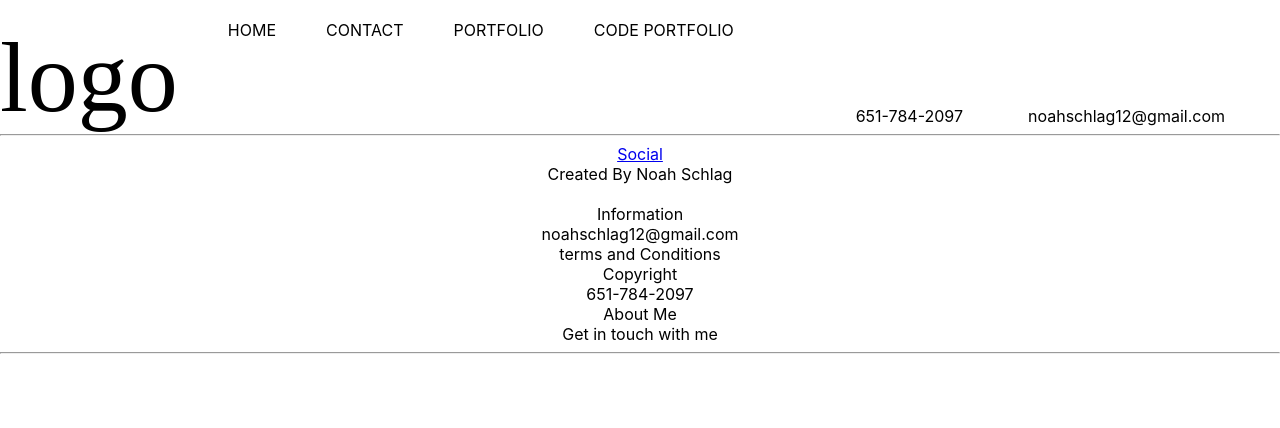
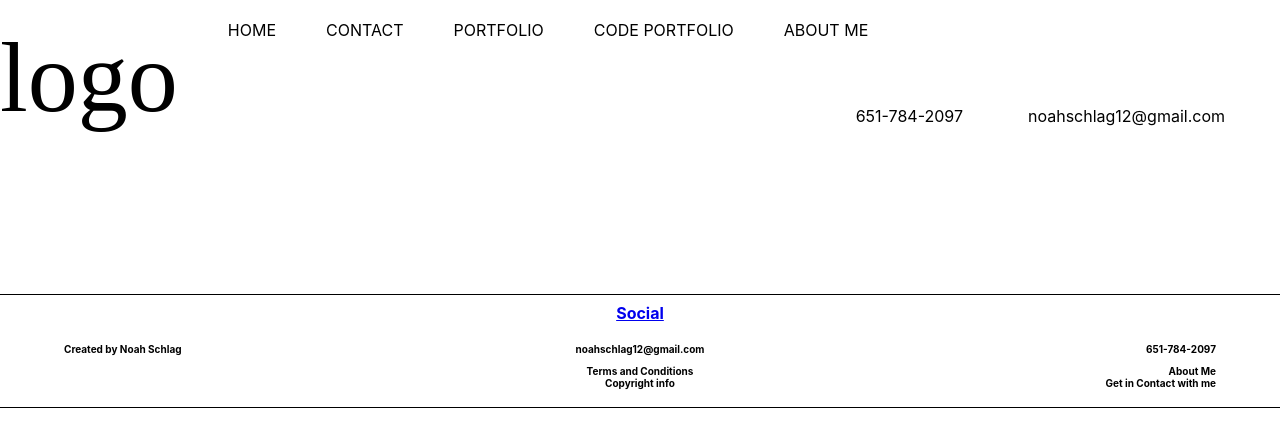
Before and after one commit to noahschlag/react-portfolio, a React (Create React App) app in the folder 02-Homework/react-portfolio/: page / in a window 1280 px wide. Shown: the top 428 px of the page. Built offline with nearby package versions, Linux system fonts and the light colour scheme.

Commit message:
added a new dependecy to navigate around the webpage

```diff
--- a/02-Homework/react-portfolio/package.json
+++ b/02-Homework/react-portfolio/package.json
@@ -8,6 +8,7 @@
     "@testing-library/user-event": "^12.8.3",
     "react": "^17.0.2",
     "react-dom": "^17.0.2",
+    "react-router-dom": "^5.2.0",
     "react-scripts": "4.0.3",
     "web-vitals": "^1.1.2"
   },
--- a/02-Homework/react-portfolio/src/components/common/footer/Footer.css
+++ b/02-Homework/react-portfolio/src/components/common/footer/Footer.css
@@ -0,0 +1,74 @@
+.footer {
+    display: flex;
+    flex-direction: column;
+    margin-bottom: 20px;
+    font-weight: bold;
+}
+
+.footer-social-media {
+    display: flex;
+    flex-direction: row;
+    justify-content: center;
+    margin-bottom: 20px;
+}
+
+.footer-social-media__icon {
+    margin: 0px 4px;
+    width: 25px;
+    height: 25px;
+}
+
+.footer-info  {
+    display: flex;
+    justify-content: center;
+}
+
+.footer-info-left, .footer-info-center, .footer-info-right {
+    font-size: x-small;
+    display: flex;
+    flex-direction: column;
+    margin-bottom: 10px;
+    width: 30%;
+}
+
+.footer-info__name, .footer-info__email, .footer-info__number {
+    margin-bottom: 10px;
+}
+
+.footer-info__name, .footer-info__ {
+    text-align: start;
+}
+
+.footer-info__email, .footer-info__terms {
+    text-align: center;
+}
+
+.footer-info__number, .footer-info__contact {
+    text-align: end;
+}
+
+.footer-date {
+    display: flex;
+    flex-direction: row;
+    align-items: center;
+}
+
+.footer-seperator {
+    flex-grow: 1;
+    border: none;
+    height: 1px;
+    background-color: black;
+    width: 100%;
+}
+
+.footer-name {
+    display: flex;
+    justify-content: center;
+}
+
+.footer-bottom__name {
+    text-transform: uppercase;
+    font-family: RobotoBold;
+    font-size: large;
+    margin: 0px 20px;
+}
--- a/02-Homework/react-portfolio/src/components/common/footer/Footer.jsx
+++ b/02-Homework/react-portfolio/src/components/common/footer/Footer.jsx
@@ -6,30 +6,29 @@ function Footer() {
 
     return (
         <section className="footer">
-            <hr className="footer-seperator"/>
+            <hr className="footer-seperator" />
             <section className="footer-social-media">
                 <a href="/">Social</a>
             </section>
             <section className="footer-info">
                 <section className="footer-info-left">
                     <section className="footer-info__name">
-                        Created By Noah Schlag
+                        Created by Noah Schlag
         </section>
-                    <section className="footer-info__returns">
+                    <section className="footer-info__">
 
             <br />
-                        Information
-                    </section>
+
         </section>
                 </section>
                 <section className="footer-info-center">
-                <section className="footer__email">
+                    <section className="footer-info__email">
                         noahschlag12@gmail.com
         </section>
                     <section className="footer-info__terms">
-                    terms and Conditions
+                        Terms and Conditions
             <br />
-                    Copyright
+            Copyright info
         </section>
                 </section>
                 <section className="footer-info-right">
@@ -39,10 +38,11 @@ function Footer() {
                     <section className="footer-info__contact">
                         About Me
             <br />
-                    Get in touch with me
+                        Get in Contact with me
         </section>
                 </section>
-            <hr className="footer-seperator"/>
+            </section>
+            <hr className="footer-seperator" />
         </section>
     )
 
--- a/02-Homework/react-portfolio/src/components/common/navbar/Navbar.jsx
+++ b/02-Homework/react-portfolio/src/components/common/navbar/Navbar.jsx
@@ -10,6 +10,7 @@ function Navbar () {
         <a href="/about" className="navbar-item">Contact</a>
         <a href="/portfolio" className="navbar-item">Portfolio</a>
         <a href="/Code Portfolio" className="navbar-item">Code portfolio</a>
+        <a href="/Code Portfolio" className="navbar-item">About Me</a>
     </section>
     )
 
```
Also changed, not shown: 02-Homework/react-portfolio/src/App.js (+8 -0 lines). Lines whose indentation alone changed are shown as unchanged.
